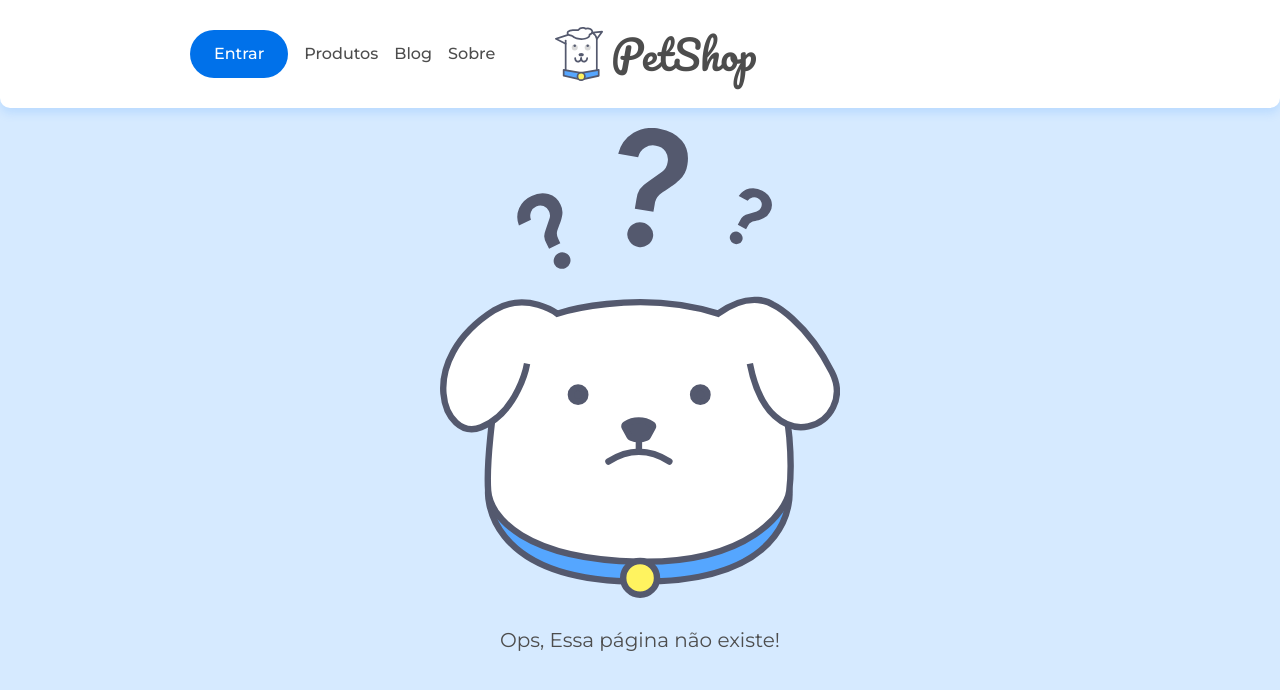
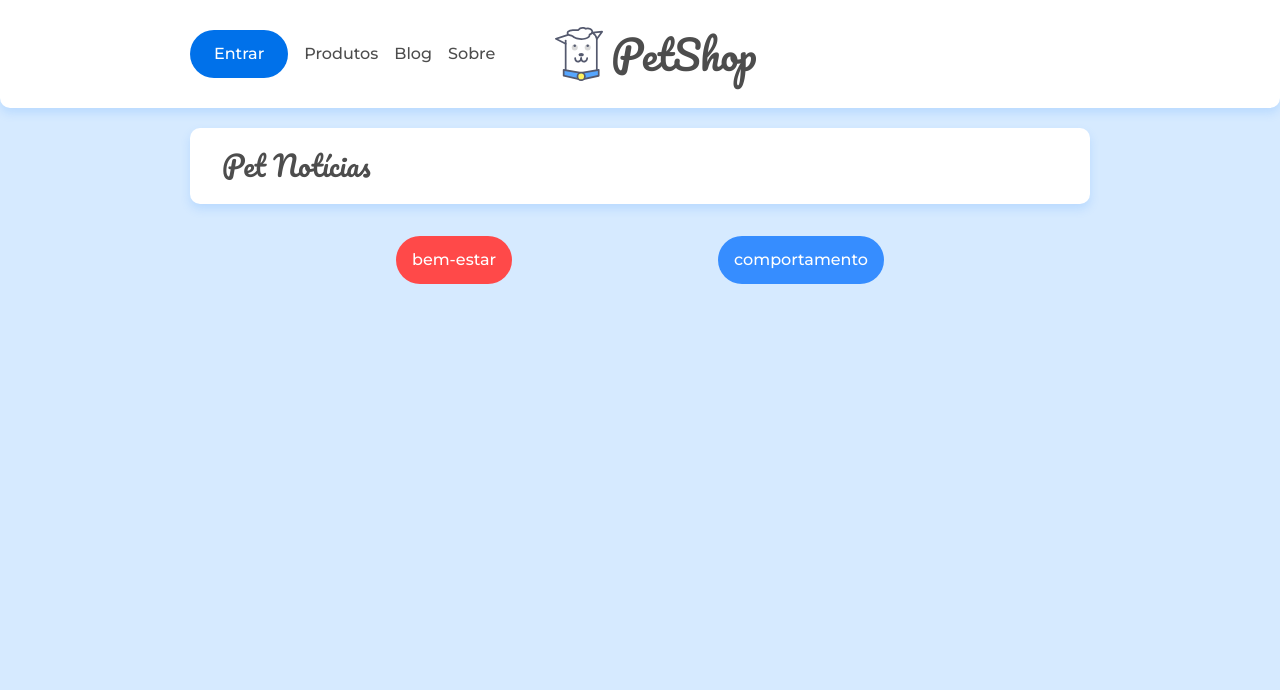
Before and after one commit to J3eff/pets-react-router, a React (Create React App) app in the folder petshop/: page /categoria/bem-estar in a window 1280 px wide. Shown: the top 690 px of the page. Built offline with nearby package versions, Linux system fonts and the light colour scheme; data requests are answered from the project's data file.

Commit message:
Exibindo Categoria 4:10

```diff
--- a/petshop/src/App.jsx
+++ b/petshop/src/App.jsx
@@ -7,6 +7,7 @@
 import Pagina404 from './paginas/Pagina404';
 import Cabecalho from './components/Cabecalho';
 import Post from './paginas/Post';
+import Categoria from './paginas/Categoria';
 
 function App() {
 
@@ -25,6 +26,10 @@
             <Sobre />
           </Route>
 
+          <Route path='/categoria/:id'>
+            <Categoria />
+          </Route>
+
           <Route path='/posts/:id'>
             <Post />
           </Route>
--- /dev/null
+++ b/petshop/src/paginas/Categoria.jsx
@@ -0,0 +1,17 @@
+import React from 'react';
+import '../assets/css/blog.css';
+import ListaCategorias from '../components/ListaCategorias';
+
+const Categoria = () => {
+    return (
+        <>
+            <div className="container">
+                <h2 className="titulo-pagina">Pet Notícias</h2>
+            </div>
+
+            <ListaCategorias />
+        </>
+    )
+}
+
+export default Categoria;
```
Also changed, not shown: 1 other file (tests, documents, lock files or other folders).
